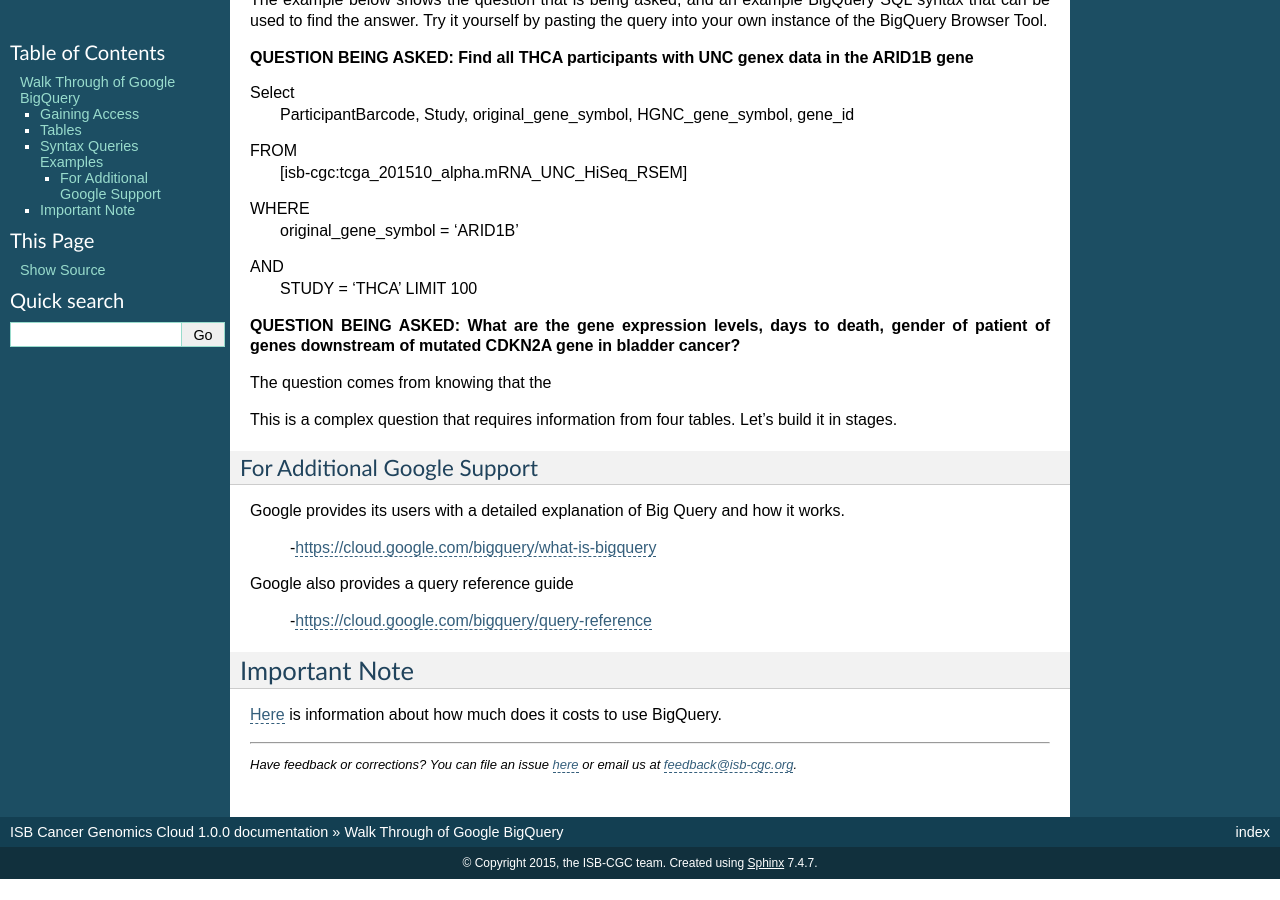
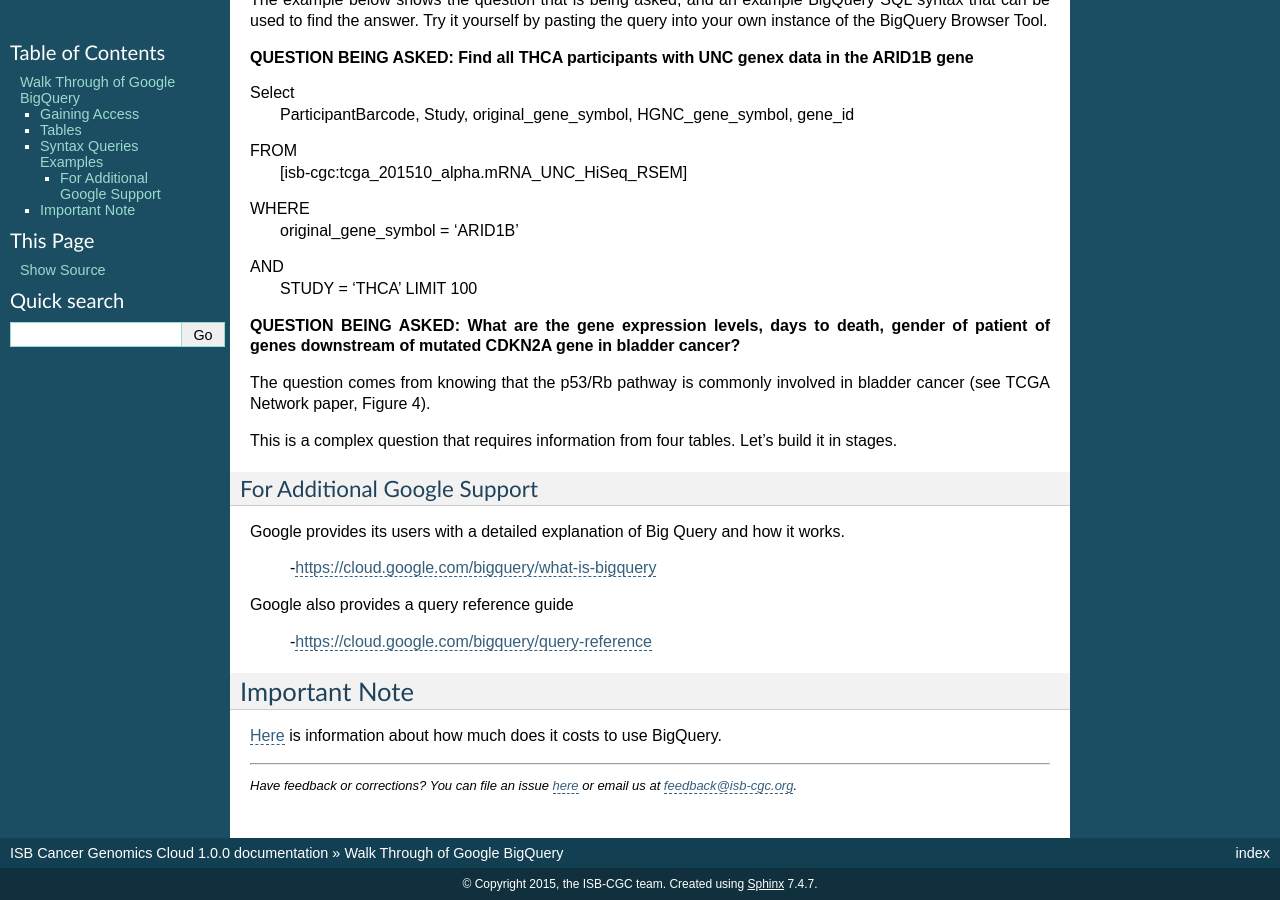
Before and after one commit to isb-cgc/readthedocs, a Sphinx documentation site: the page built from docs/source/sections/progapi/bigqueryGUI/WalkthroughOfGoogleBigQuery.rst, in a window 1280 px wide and 900 px high, scrolled down 1795 px. Built offline with Sphinx 7.4.7, drawn with Linux system fonts in a browser that asks for light colours; before the commit the page ends 2674 px from its top, so only the background shows below that.

Commit message:
Update WalkthroughOfGoogleBigQuery.rst

```diff
--- a/docs/source/sections/progapi/bigqueryGUI/WalkthroughOfGoogleBigQuery.rst
+++ b/docs/source/sections/progapi/bigqueryGUI/WalkthroughOfGoogleBigQuery.rst
@@ -68,7 +68,7 @@ AND
 
 **QUESTION BEING ASKED: What are the gene expression levels, days to death, gender of patient of genes downstream of mutated CDKN2A gene in bladder cancer?**
 
-The question comes from knowing that the
+The question comes from knowing that the p53/Rb pathway is commonly involved in bladder cancer (see TCGA Network paper, Figure 4).
 
 This is a complex question that requires information from four tables.  Let's build it in stages.
 
```
